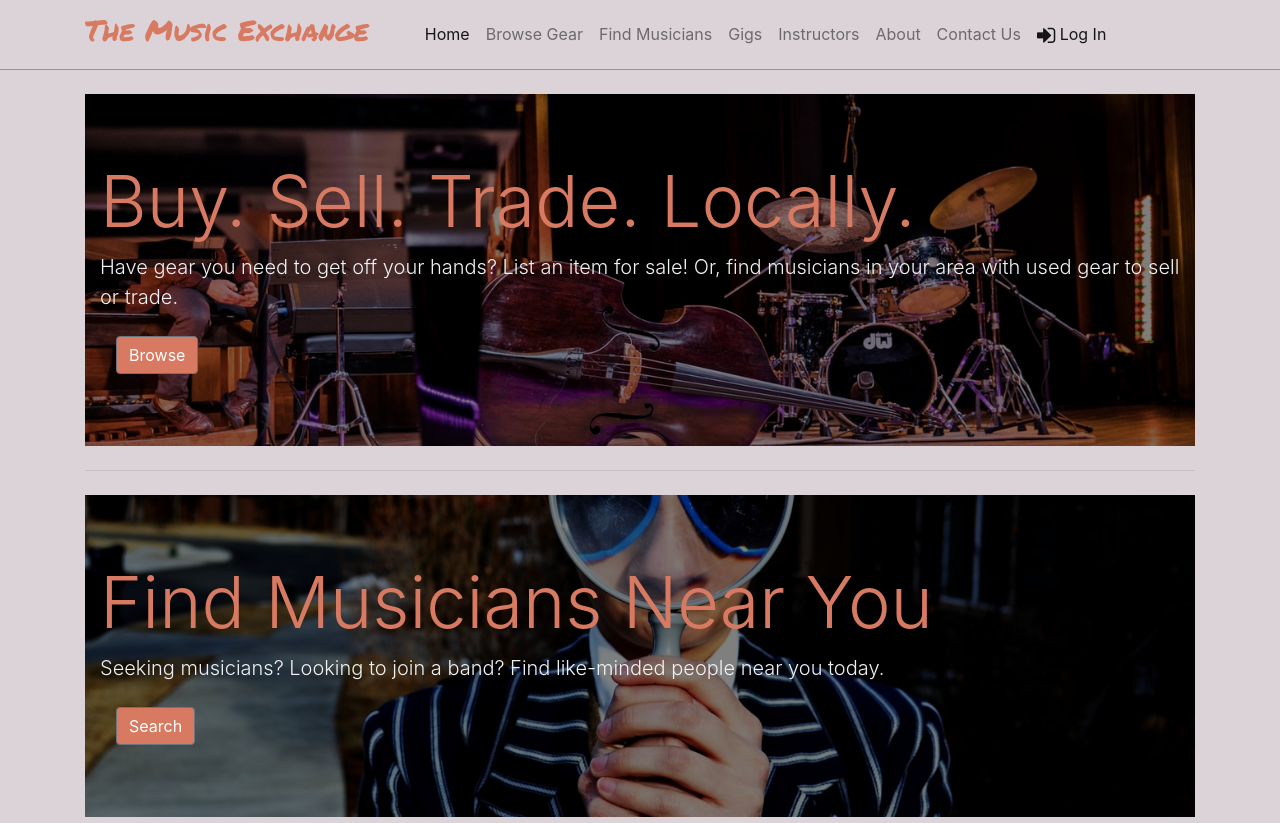
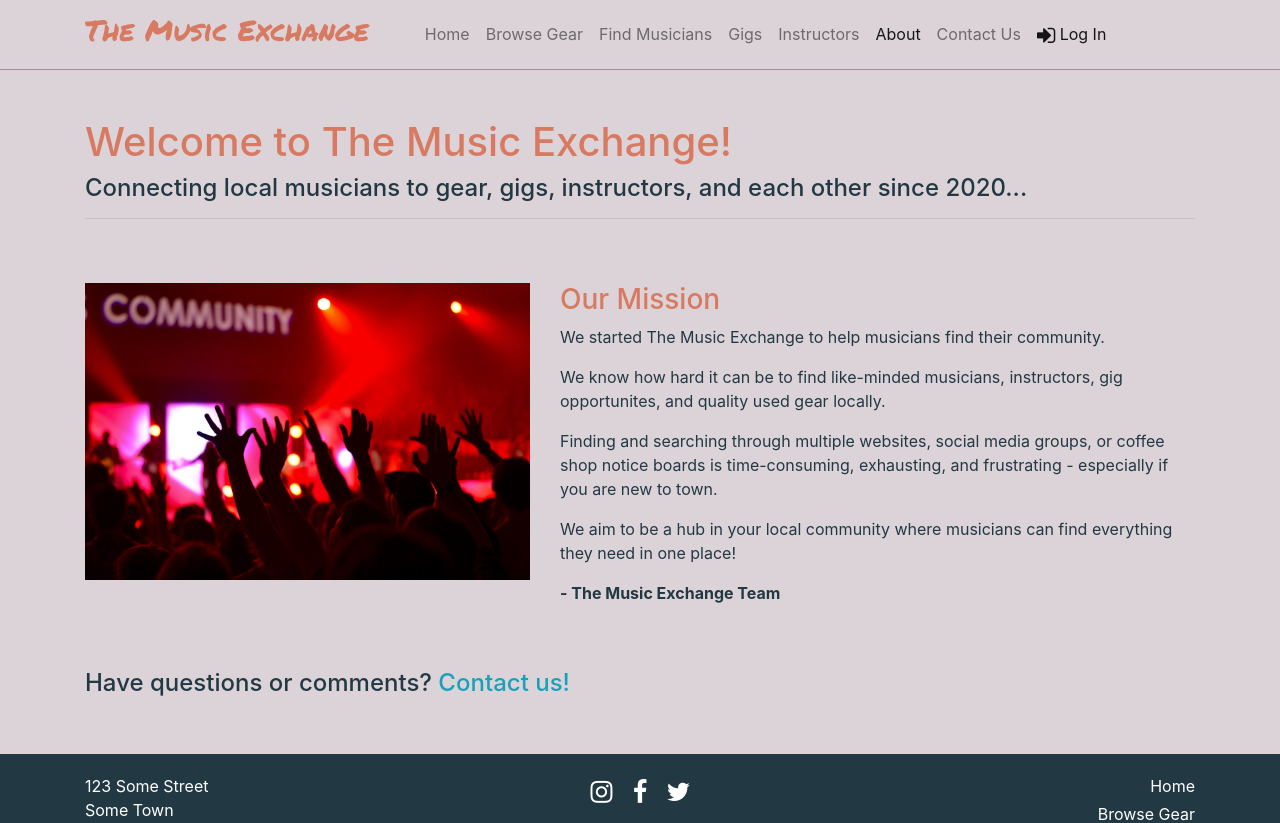
Before and after one commit to aliselmes/themusicexchange, a React (Create React App) app: page /aboutus in a window 1280 px wide. Before the commit this address led to /home. Shown: the top 823 px of the page. Built offline with nearby package versions, Linux system fonts and the light colour scheme.

Commit message:
added About Component

```diff
--- a/src/App.css
+++ b/src/App.css
@@ -112,6 +112,14 @@ body {
   background-color: #223843;
 }
 
+#about-component h1, h3 {
+  color: #D77A61;
+}
+
+#about-component h4, p {
+  color: #223843;
+}
+
 #contact-container {
   margin-top: 25px;
 }
--- /dev/null
+++ b/src/components/AboutComponent.js
@@ -0,0 +1,37 @@
+import React from 'react';
+import { Link } from 'react-router-dom';
+
+function About(props) {
+    return (
+        <div className="container" id="about-component">
+            <div className="row my-5">
+                <div className="col">
+                    <h1>Welcome to The Music Exchange!</h1>
+                    <h4>Connecting local musicians to gear, gigs, instructors, and each other since 2020...</h4>
+                    <hr />
+                </div>
+            </div>
+            <div className="row mb-5">
+                <div className="col-12 col-md-5 mb-3 mb-md-0">
+                    <img width="100%" src="/assets/images/community.jpeg"></img>
+                </div>
+                <div className="col-12 col-md-7">
+                    <h3>Our Mission</h3>
+                    <p>We started The Music Exchange to help musicians find their community.</p>
+                    <p>We know how hard it can be to find like-minded musicians, instructors, gig opportunites, and quality used gear locally. </p>
+                    <p>Finding and searching through multiple websites, social media groups, or coffee shop notice boards is time-consuming, exhausting, and frustrating - especially if you are new to town.</p>
+                    <p>We aim to be a hub in your local community where musicians can find everything they need in one place!</p>
+                    <p><strong>- The Music Exchange Team</strong></p>
+                </div>
+            </div>
+            <div className="row">
+                <div className="col mb-5">
+                    <h4>Have questions or comments? <Link to="/contactus" className="text-info">Contact us!</Link></h4>
+                </div>
+            </div>
+        </div>
+    );
+
+}
+
+export default About;
--- a/src/components/ContactComponent.js
+++ b/src/components/ContactComponent.js
@@ -18,7 +18,8 @@ class Contact extends Component {
                 lastName: false,
                 phoneNum: false,
                 email: false
-            }
+            },
+            isSubmitted: false
         };
 
         this.handleInputChange = this.handleInputChange.bind(this);
@@ -81,8 +82,11 @@ class Contact extends Component {
 
     handleSubmit(event) {
         console.log("Current state is: " + JSON.stringify(this.state));
-        alert("Current state is: " + JSON.stringify(this.state));
+        //alert("Current state is: " + JSON.stringify(this.state));
         event.preventDefault();
+        this.setState ({
+            isSubmitted: true
+        });
     }
 
     render() {
@@ -210,6 +214,7 @@ class Contact extends Component {
                                     <Button type="submit" color="primary">
                                         Send Feedback
                                     </Button>
+                                    {this.state.isSubmitted ? <p className="mt-2 text-success">Message Sent!</p> : <div></div>}
                                 </Col>
                             </FormGroup>
                         </Form>
--- a/src/components/MainComponent.js
+++ b/src/components/MainComponent.js
@@ -5,6 +5,7 @@ import Header from './HeaderComponent';
 import Footer from './FooterComponent';
 import Home from './HomeComponent';
 import Contact from './ContactComponent';
+import About from './AboutComponent';
 import { Switch, Route, Redirect } from 'react-router-dom';
 import { ITEMS } from '../shared/items';
 
@@ -37,6 +38,7 @@ class Main extends Component {
                     <Route path='/home' component={HomePage} />
                     <Route exact path='/geardirectory' render={() => <GearDirectory items={this.state.items}/>}/>
                     <Route path='/geardirectory/:itemId' component={GearItemWithId} />
+                    <Route path='/aboutus' component={About} />
                     <Route path='/contactus' component={Contact} />
                     <Redirect to='/home' />
                 </Switch>
```
Also changed, not shown: public/assets/images/community.jpeg (added), 1 other file (tests, documents, lock files or other folders).
